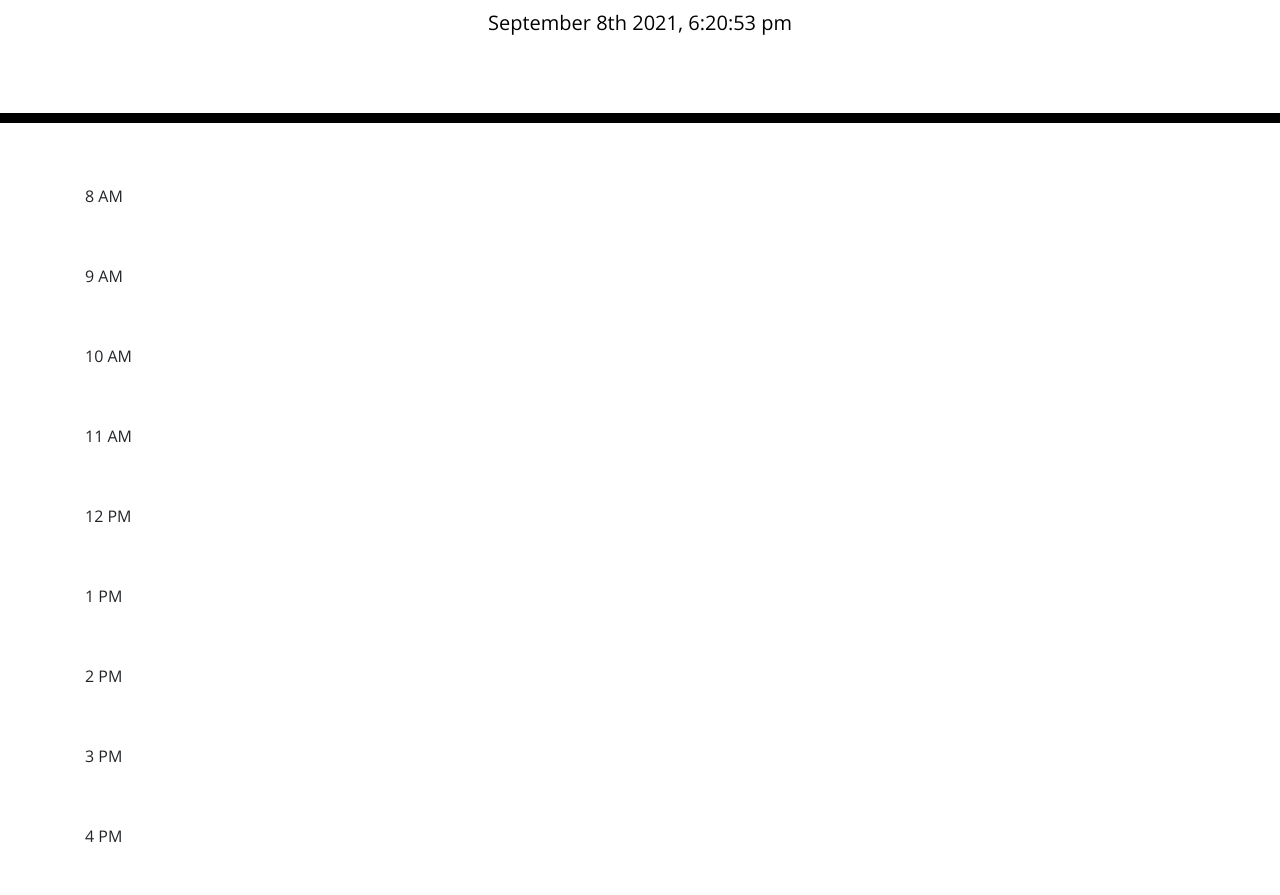
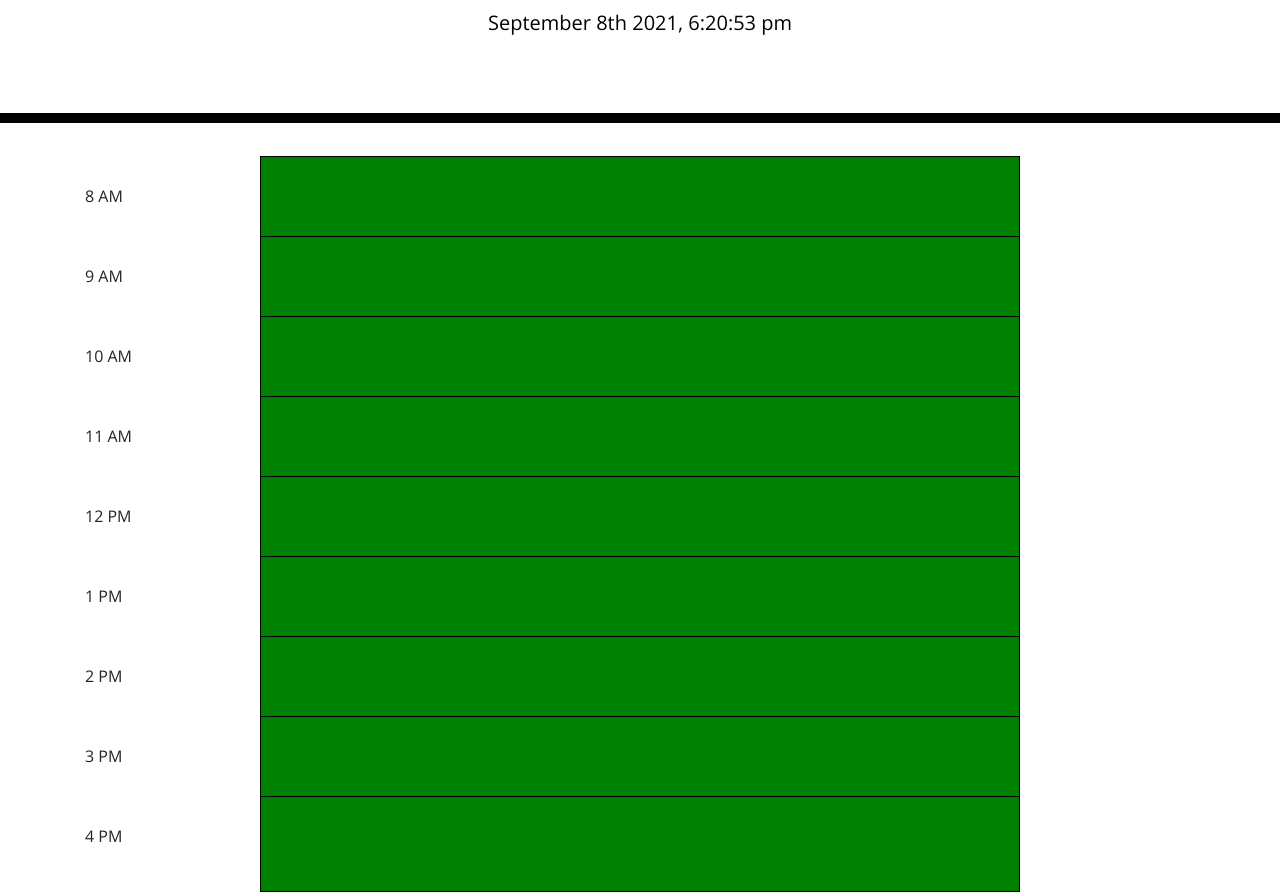
Before and after one commit to tmair1012/Challenge-05-Work-Day-Scheduler, a plain HTML site: page index.html in a window 1280 px wide. Shown: the part 181-1076 px from the top of the page. Drawn offline with nearby package versions, Linux system fonts and the light colour scheme.

Commit message:
able to figure out jquery css for background colors of divs

```diff
--- a/index.html
+++ b/index.html
@@ -22,11 +22,11 @@
   <div class="container">
     <!-- Timeblocks go here -->
     <!--8 AM-->
-    <div class='row align-items-start'>
+    <div class='row'>
       <div class='col-sm-2'>
         <p>8 AM</p>
       </div>
-      <div class='col-sm-4'></div>
+      <div id='changeColor' class='col-sm-8'></div>
       <div class='col-sm-2'></div>
       </div>
     <!--9 AM-->
@@ -34,7 +34,7 @@
       <div class='col-sm-2'>
         <p>9 AM</p>
       </div>
-      <div class='col-sm-6'></div>
+      <div id='changeColor' class='col-sm-8'></div>
       <div class='col-sm-3'></div>
       </div>
     <!--10 AM-->
@@ -42,7 +42,7 @@
       <div class='col'>
         <p>10 AM</p>
       </div>
-      <div class='col'></div>
+      <div id='changeColor' class='col-sm-8'></div>
       <div class='col'></div>
       </div>
     <!--11 AM-->
@@ -50,7 +50,7 @@
       <div class='col'>
         <p>11 AM</p>
       </div>
-      <div class='col'></div>
+      <div id='changeColor' class='col-sm-8'></div>
       <div class='col'></div>
     </div>
     <!--12 PM-->
@@ -58,7 +58,7 @@
       <div class='col'>
         <p>12 PM</p>
       </div>
-      <div class='col'></div>
+      <div id='changeColor' class='col-sm-8'></div>
       <div class='col'></div>
       </div>
     <!--1 PM-->
@@ -66,7 +66,7 @@
       <div class='col'>
         <p>1 PM</p>
       </div>
-      <div class='col'></div>
+      <div id='changeColor' class='col-sm-8'></div>
       <div class='col'></div>
       </div>
     <!--2 PM-->
@@ -74,7 +74,7 @@
       <div class='col'>
         <p>2 PM</p>
       </div>
-      <div class='col'></div>
+      <div id='changeColor' class='col-sm-8'></div>
       <div class='col'></div>
       </div>
     <!--3 PM-->
@@ -82,7 +82,7 @@
       <div class='col'>
         <p>3 PM</p>
       </div>
-      <div class='col'></div>
+      <div class='col-sm-8'></div>
       <div class='col'></div>
       </div>
     <!--4 PM-->
@@ -90,7 +90,7 @@
       <div class='col'>
         <p>4 PM</p>
       </div>
-      <div class='col'></div>
+      <div class='col-sm-8'></div>
       <div class='col'></div>
       </div>
 
@@ -106,6 +106,13 @@
     var getDate = moment();
     dateEl = getDate.format('MMMM Do YYYY, h:mm:ss a');
     $('#currentDay').append(dateEl);
+
+  //Function to change color of div based on current time.
+
+    $('.col-sm-8').css({'background-color':'green',
+      'border' : '1px solid black'});
+    $('.col-sm-2').css({'border-right':'black'})
+  //Function to write into box and save to local storage.
   </script>
 
 </body>
```
